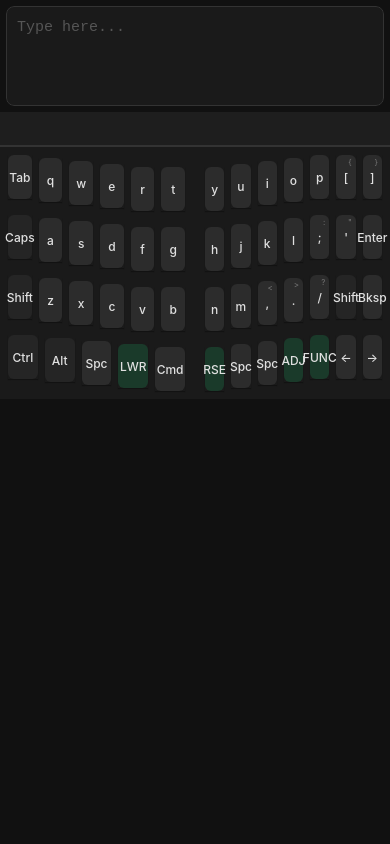
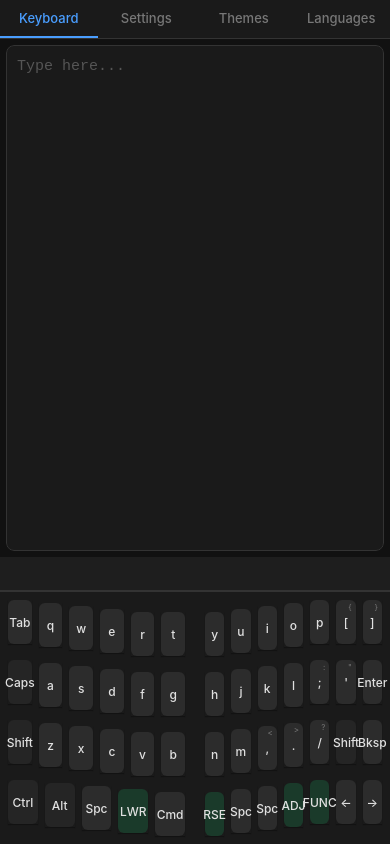
Before and after one commit to ikouchiha47/codekeyboard, a React Native app in the folder CodeKeyboard/: screen / in a window 390 px wide. Built offline with nearby package versions, Linux system fonts and the light colour scheme.

Commit message:
Fix: safe-area layout, tab nav, CI workflow

```diff
--- a/CodeKeyboard/App.tsx
+++ b/CodeKeyboard/App.tsx
@@ -1,17 +1,100 @@
-import React from 'react';
-import {StatusBar, useColorScheme} from 'react-native';
-import {SafeAreaProvider} from 'react-native-safe-area-context';
+import React, {useState} from 'react';
+import {
+  View,
+  Text,
+  TouchableOpacity,
+  StyleSheet,
+  StatusBar,
+  useColorScheme,
+} from 'react-native';
+import {SafeAreaProvider, SafeAreaView} from 'react-native-safe-area-context';
 import {Keyboard} from './src/keyboard/Keyboard';
+
+type Tab = 'keyboard' | 'settings' | 'themes' | 'languages';
 
 function App() {
   const isDarkMode = useColorScheme() === 'dark';
+  const [activeTab, setActiveTab] = useState<Tab>('keyboard');
 
   return (
     <SafeAreaProvider>
-      <StatusBar barStyle={isDarkMode ? 'light-content' : 'dark-content'} />
-      <Keyboard />
+      <SafeAreaView edges={['top', 'bottom']} style={styles.safe}>
+        <StatusBar
+          barStyle={isDarkMode ? 'light-content' : 'dark-content'}
+        />
+        <View style={styles.tabBar}>
+          {(['keyboard', 'settings', 'themes', 'languages'] as Tab[]).map(
+            tab => (
+              <TouchableOpacity
+                key={tab}
+                style={[
+                  styles.tab,
+                  activeTab === tab && styles.activeTab,
+                ]}
+                onPress={() => setActiveTab(tab)}>
+                <Text
+                  style={[
+                    styles.tabText,
+                    activeTab === tab && styles.activeTabText,
+                  ]}>
+                  {tab.charAt(0).toUpperCase() + tab.slice(1)}
+                </Text>
+              </TouchableOpacity>
+            ),
+          )}
+        </View>
+        {activeTab === 'keyboard' ? (
+          <Keyboard />
+        ) : (
+          <View style={styles.placeholder}>
+            <Text style={styles.placeholderText}>
+              {activeTab.charAt(0).toUpperCase() + activeTab.slice(1)} —
+              coming soon
+            </Text>
+          </View>
+        )}
+      </SafeAreaView>
     </SafeAreaProvider>
   );
 }
 
+const styles = StyleSheet.create({
+  safe: {
+    flex: 1,
+    backgroundColor: '#111',
+  },
+  tabBar: {
+    flexDirection: 'row',
+    backgroundColor: '#1a1a1a',
+    borderBottomWidth: 1,
+    borderBottomColor: '#333',
+  },
+  tab: {
+    flex: 1,
+    paddingVertical: 10,
+    alignItems: 'center',
+  },
+  activeTab: {
+    borderBottomWidth: 2,
+    borderBottomColor: '#4a9eff',
+  },
+  tabText: {
+    color: '#777',
+    fontSize: 13,
+    fontWeight: '500',
+  },
+  activeTabText: {
+    color: '#4a9eff',
+  },
+  placeholder: {
+    flex: 1,
+    justifyContent: 'center',
+    alignItems: 'center',
+  },
+  placeholderText: {
+    color: '#555',
+    fontSize: 16,
+  },
+});
+
 export default App;
--- a/CodeKeyboard/src/keyboard/Keyboard.tsx
+++ b/CodeKeyboard/src/keyboard/Keyboard.tsx
@@ -298,7 +298,7 @@ const styles = StyleSheet.create({
     backgroundColor: '#111',
   },
   outputArea: {
-    height: 100,
+    flex: 1,
     margin: 6,
     borderRadius: 8,
     overflow: 'hidden',
```
